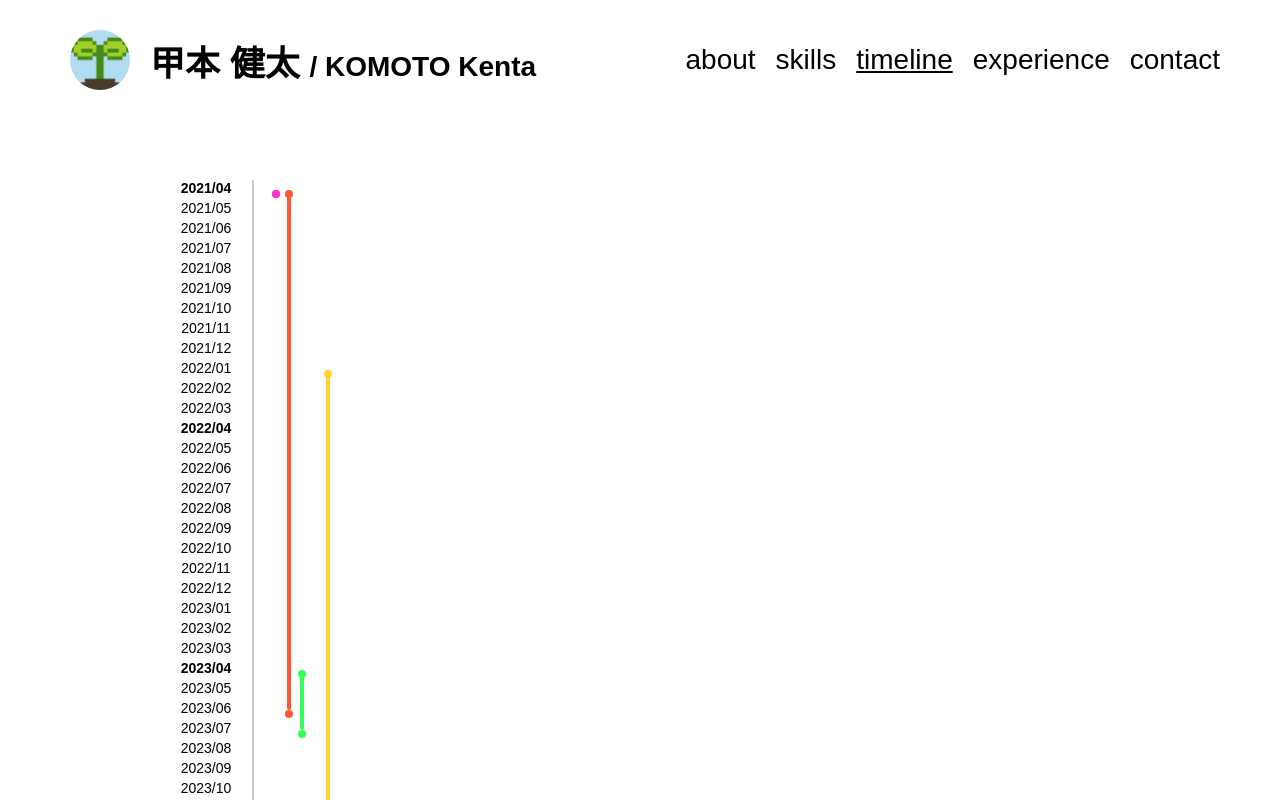
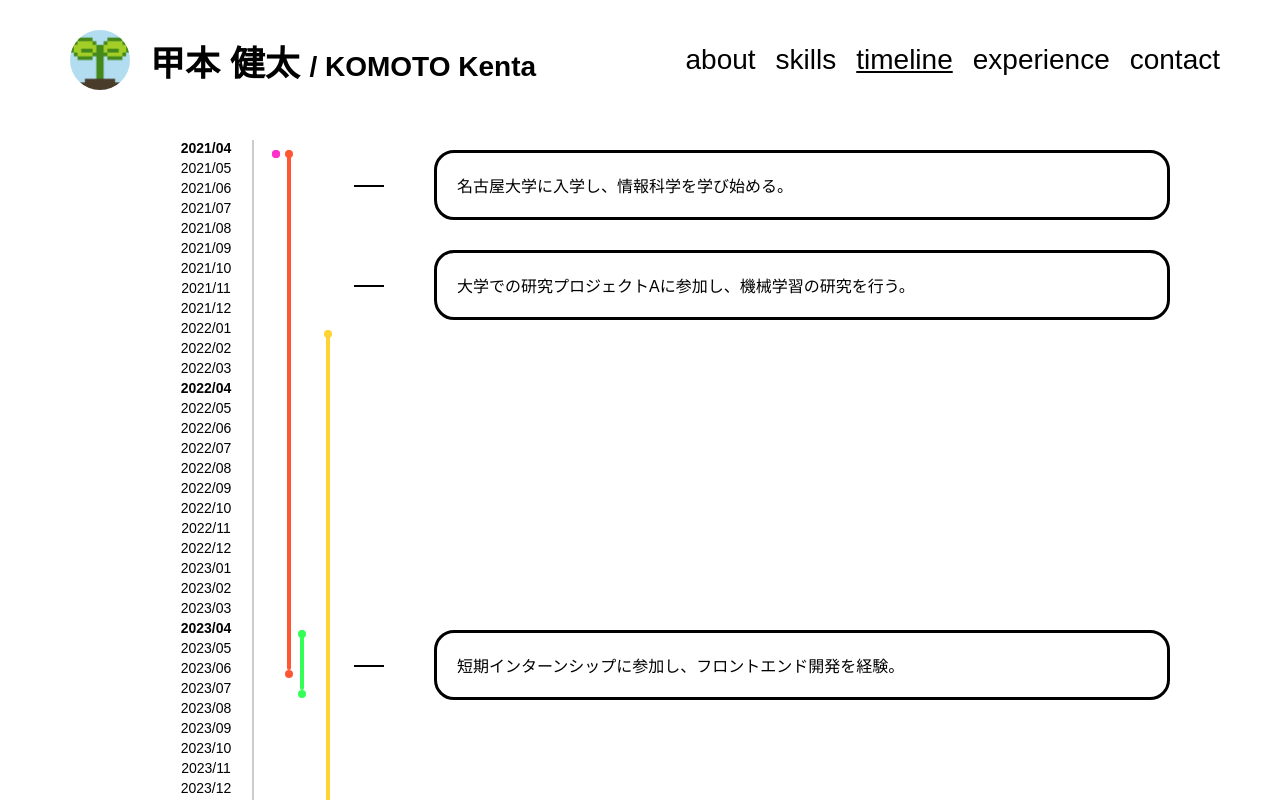
Before and after one commit to kentakom1213/portfolio-nextjs, a Next.js app: page /timeline in a window 1280 px wide. Shown: the top 800 px of the page. Built offline with nearby package versions, Linux system fonts and the light colour scheme; a web font is replaced by a local one.

Commit message:
add: イベントの内容を表示するボックスを作成

```diff
--- a/src/components/Header/HeaderStyles.tsx
+++ b/src/components/Header/HeaderStyles.tsx
@@ -6,7 +6,7 @@ export const HeaderContaner = styled.header`
   padding: 10px 50px;
   ${pc`
     height: 120px;
-    margin: 0 auto 40px;
+    margin: 0 autzo 40px;
   `}
   ${tab`
     margin: 0 auto 30px;
--- a/src/components/Timeline/Timeline.tsx
+++ b/src/components/Timeline/Timeline.tsx
@@ -1,4 +1,5 @@
 import type React from "react";
+import { Fragment } from "react";
 import styled from "styled-components";
 
 // 時系列軸
@@ -55,8 +56,8 @@ const time_axis: string[] = [
 
 // 各time_axisのy座標マップを作成
 const timeAxisMap: { [key: string]: number } = {};
-const label_height = 20; // 各ラベル間のマージン
-const bar_width = 13; // イベントバーの幅
+const label_height = 20;
+const bar_width = 13;
 
 time_axis.forEach((time, index) => {
   timeAxisMap[time] = index * label_height + label_height / 2;
@@ -68,6 +69,7 @@ interface Event {
   end: string;
   color: string;
   label: string;
+  description: string;
 }
 
 // スタイル定義
@@ -86,9 +88,7 @@ const TimeAxisContainer = styled.div`
   margin-right: 20px;
 `;
 
-const TimeLabel = styled.div<{
-	is_bold: boolean;
-}>`
+const TimeLabel = styled.div<{ is_bold: boolean }>`
   height: ${label_height}px;
   font-size: 14px;
   font-weight: ${(props) => (props.is_bold ? "bold" : "normal")};
@@ -150,12 +150,41 @@ const Tooltip = styled.div`
   }
 `;
 
+// 追加: イベント詳細表示用の枠
+export const EventDetailFrame = styled.div`
+  margin: 0 10px 0 100px;
+  padding: 20px;
+  position: relative;
+  border: 3px solid #000;
+  border-radius: 20px;
+`;
+
+const ConnectorLine = styled.div`
+  position: absolute;
+  left: 20px;
+  top: 50%;
+  width: 30px;
+  height: 2px;
+  background-color: #000;
+`;
+
+const DetailContainer = styled.div<{ topPosition: number }>`
+  position: absolute;
+  left: 60px;
+  top: ${(props) => props.topPosition}px;
+  width: 100%;
+`;
+
+// タイムラインコンポーネント
 const Timeline: React.FC<{ events: Event[] }> = ({ events }) => {
+  // 詳細情報の表示位置をスタック
+  let detailYOffset = -100;
+
   return (
     <TimelineWrapper>
       <TimeAxisContainer>
         {time_axis.map((time, index) => (
-					// biome-ignore lint/suspicious/noArrayIndexKey: イベントは固定のため問題なし
+          // biome-ignore lint/suspicious/noArrayIndexKey: イベントの順序は変更されないため、indexをkeyにしても問題ない
           <TimeLabel key={index} is_bold={index % 12 === 0}>
             {time}
           </TimeLabel>
@@ -167,10 +196,14 @@ const Timeline: React.FC<{ events: Event[] }> = ({ events }) => {
           const endY = timeAxisMap[event.end];
           const height = endY - startY;
 
+          // 詳細のY座標を設定して、次の詳細の位置を更新
+          const detailY = Math.max(detailYOffset + 100, startY);
+          detailYOffset = detailY;
+
           return (
+            // biome-ignore lint/suspicious/noArrayIndexKey: イベントの順序は変更されないため、indexをkeyにしても問題ない
+            <Fragment key={idx}>
               <EventBarContainer
-							// biome-ignore lint/suspicious/noArrayIndexKey: イベントは固定のため問題なし
-							key={idx}
                 leftOffset={idx * bar_width}
                 topPosition={startY}
               >
@@ -180,6 +213,13 @@ const Timeline: React.FC<{ events: Event[] }> = ({ events }) => {
                 </EventBar>
                 <Circle color={event.color} style={{ top: height }} />
               </EventBarContainer>
+
+              {/* イベントの詳細枠と線（スタック表示） */}
+              <DetailContainer topPosition={detailY}>
+                <ConnectorLine />
+                <EventDetailFrame>{event.description}</EventDetailFrame>
+              </DetailContainer>
+            </Fragment>
           );
         })}
       </EventContainer>
@@ -194,33 +234,36 @@ const events: Event[] = [
     end: "2021/04",
     color: "#ff33cc",
     label: "名古屋大学入学",
+    description: "名古屋大学に入学し、情報科学を学び始める。",
   },
   {
     start: "2021/04",
     end: "2023/06",
     color: "#ff5733",
     label: "プロジェクトA",
+    description: "大学での研究プロジェクトAに参加し、機械学習の研究を行う。",
   },
   {
     start: "2023/04",
     end: "2023/07",
     color: "#33ff57",
     label: "プロジェクトB",
+    description: "短期インターンシップに参加し、フロントエンド開発を経験。",
   },
   {
     start: "2024/01",
     end: "2024/03",
     color: "#3357ff",
     label: "プロジェクトC",
+    description: "新規Webサービスのバックエンド開発を担当。",
   },
   {
     start: "2022/01",
     end: "2025/03",
     color: "#ffd333",
     label: "プロジェクトD",
+    description: "長期研究プロジェクトDに参加し、クラウド技術を活用。",
   },
 ];
 
-export const TimelineContents: React.FC = () => {
-	return <Timeline events={events} />;
-};
+export const TimelineContents: React.FC = () => <Timeline events={events} />;
--- a/src/layout/Layout.tsx
+++ b/src/layout/Layout.tsx
@@ -9,7 +9,7 @@ export const Layout = ({
 	children,
 }: {
 	pageType: string;
-	width: number;
+	width: number | null;
 	children: ReactNode;
 }) => {
 	return (
--- a/src/layout/LayoutStyles.tsx
+++ b/src/layout/LayoutStyles.tsx
@@ -1,6 +1,6 @@
 import styled from "styled-components";
 
-export const Container = styled.div<{ width: number }>`
+export const Container = styled.div<{ width: number | null }>`
   margin: 0 auto 50px;
   width: 90%;
   max-width: ${(props) => (props.width ? props.width : 1000)}px;
--- a/src/pages/contact.tsx
+++ b/src/pages/contact.tsx
@@ -7,7 +7,7 @@ import { ContactContents, ContactForm } from "@/components/Contact/Contact";
 
 export const Contact = () => {
 	return (
-		<Layout pageType="contact">
+		<Layout width={null} pageType="contact">
 			<ContactFrame>
 				<ContactContents />
 				<ContactFormFrame>
```
Also changed, not shown: src/components/Timeline/TimelineStyles.tsx (added), 1 other file (tests, documents, lock files or other folders). Lines whose indentation alone changed are shown as unchanged.
